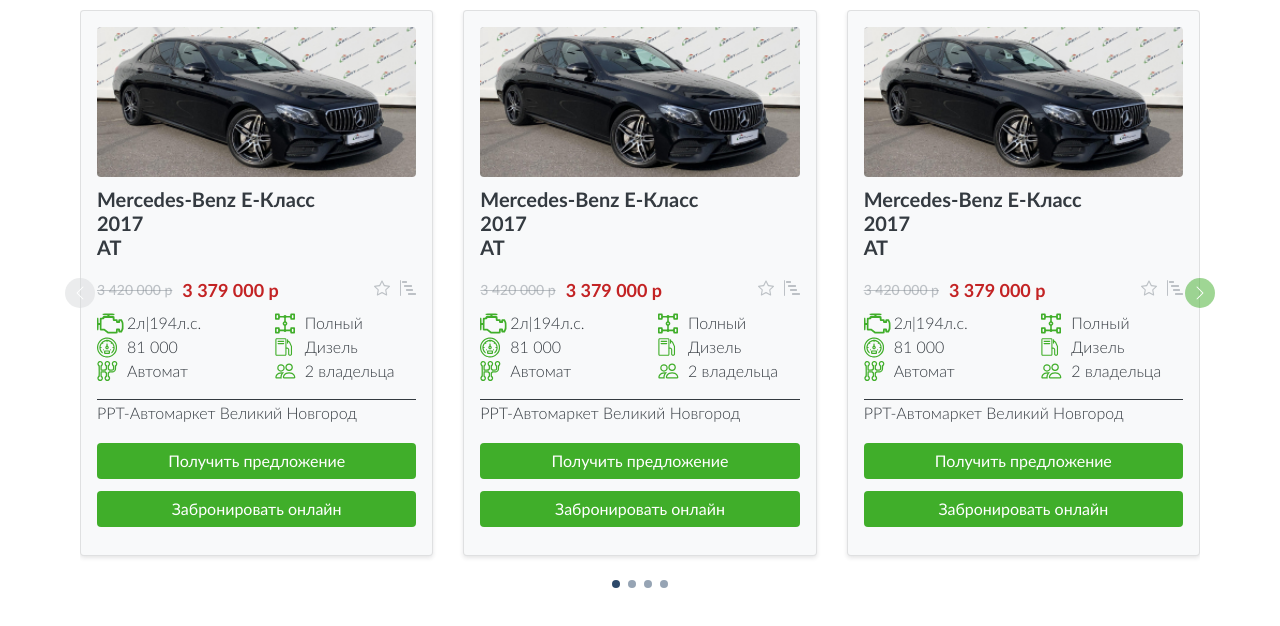
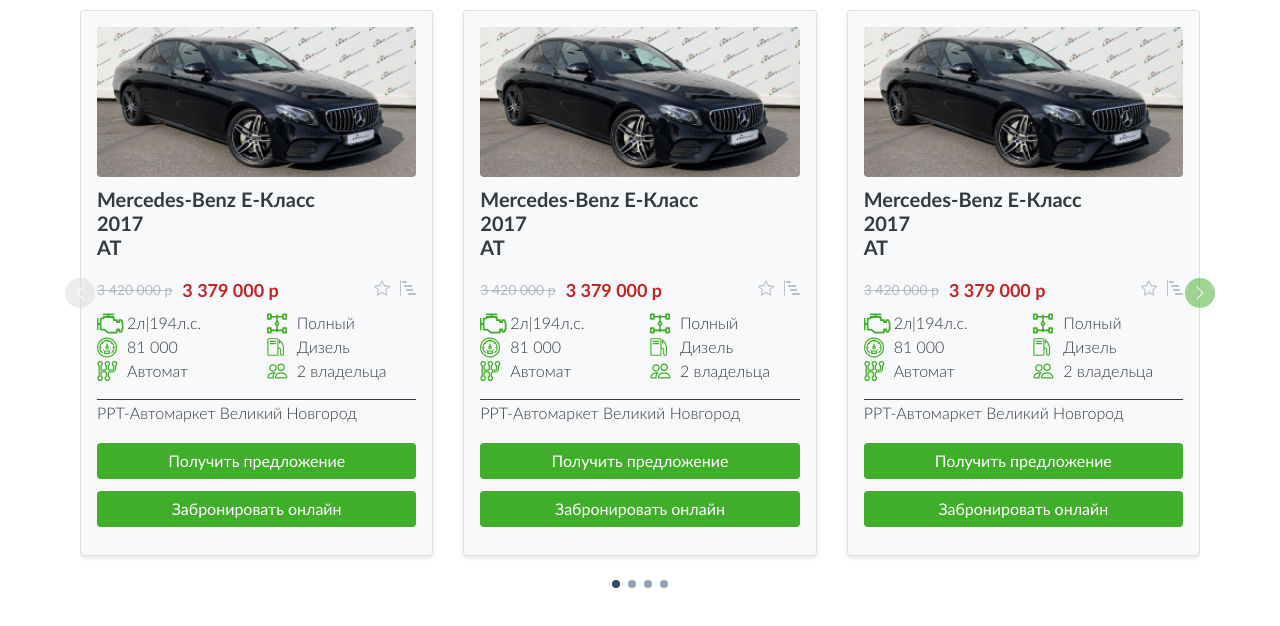
Before and after one commit to iz-quierdo/rrt-assignment, a plain HTML site: page index.html in a window 1280 px wide. Drawn offline with Linux system fonts and the light colour scheme.

Commit message:
Styles corrections

```diff
--- a/css/main.css
+++ b/css/main.css
@@ -30,7 +30,7 @@
 }
 .row,
 .row > * {
-  --bs-gutter-x: 2.25rem;
+  --bs-gutter-x: 1.25rem;
 }
 
 /* FONTS LOAD SECTION */
```
